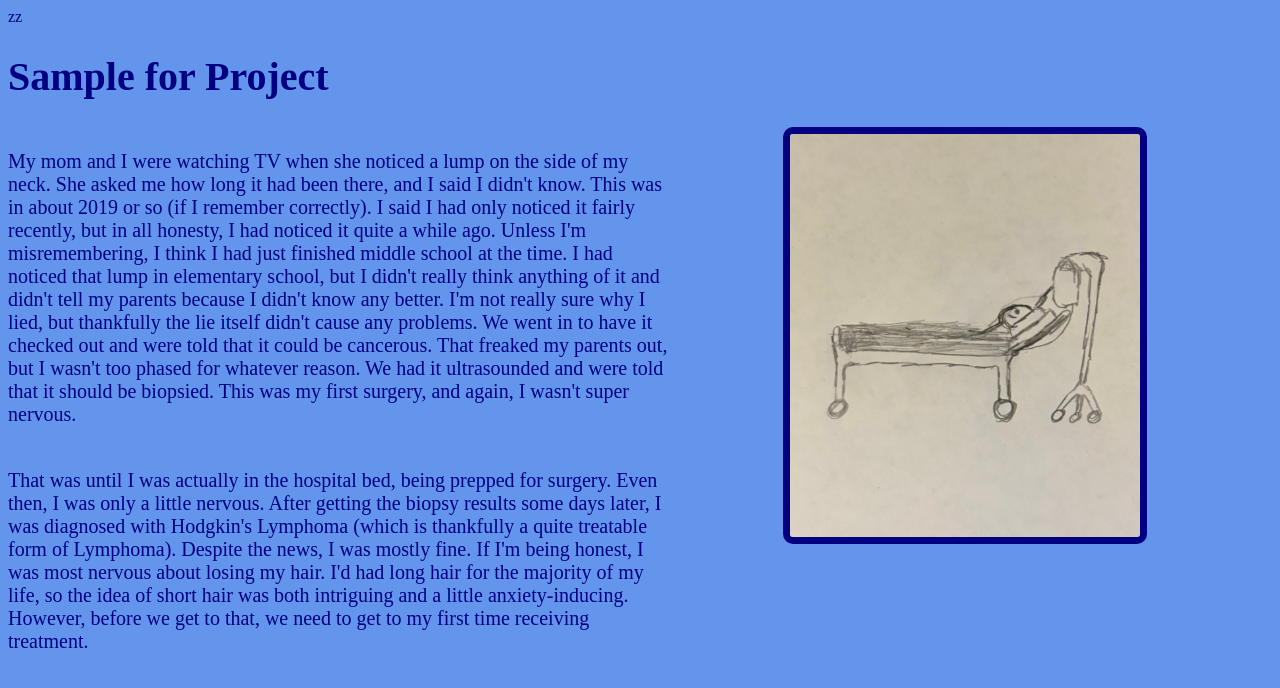
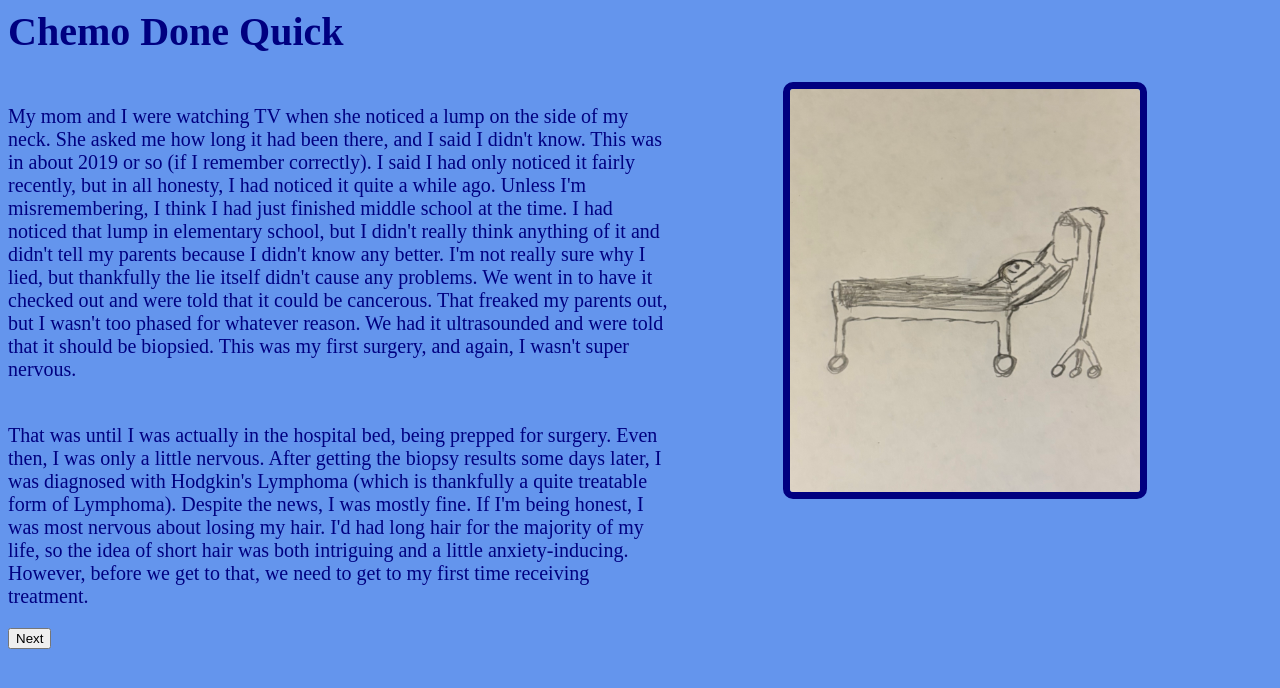
Before and after one commit to JackDoesNotExist/ESOC300-Project, a plain HTML site: page pg1.html in a window 1280 px wide. Drawn offline with Linux system fonts and the light colour scheme.

Commit message:
Update button text to 'Next'

```diff
--- a/index.html
+++ b/pg1.html
@@ -1,9 +1,9 @@
-zz<head>
+<head>
     <link rel="stylesheet" href="style.css">
 </head>
 <body>
     <h1 style="font-size: 40px">
-        Sample for Project
+        Chemo Done Quick
     </h1>
     <p>
         <img src="sampleDrawing.jpeg" style="float: right; margin-right: 125px; max-width: 350px; border: 7px solid Navy; border-radius: 10px">
@@ -37,4 +37,10 @@ zz<head>
             However, before we get to that, we need to get to my first time receiving treatment.
         </p>
     </div>
+
+    <div>
+        <button>
+            Next
+        </button>
+    </div>
 </body>
```
